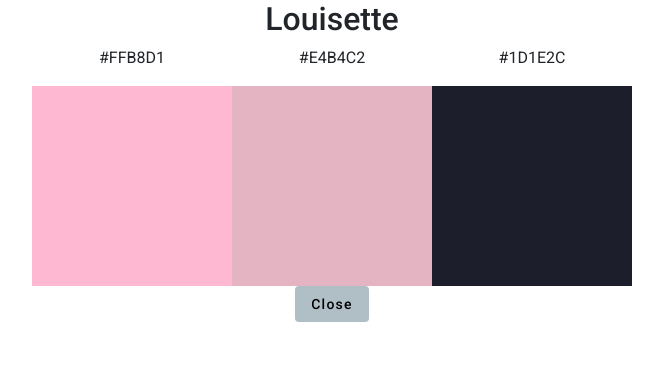
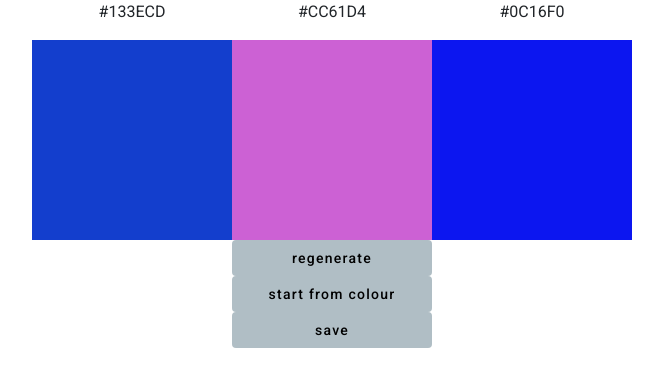
Before and after one commit to NikiDeVisscher/palette-generator, an Angular app: page / in a window 1280 px wide. Shown: the top 386 px of the page, without its empty margins (308-971 px from the left). Built offline with nearby package versions, Linux system fonts and the light colour scheme; data requests are answered from the project's data file.

Commit message:
Generate colour palette

```diff
--- a/src/app/app.component.html
+++ b/src/app/app.component.html
@@ -1 +1 @@
-<app-display-palette></app-display-palette>
+<app-generate-palette></app-generate-palette>
--- a/src/app/app.component.ts
+++ b/src/app/app.component.ts
@@ -1,11 +1,12 @@
 import { Component } from '@angular/core';
 import { RouterOutlet } from '@angular/router';
 import { DisplayPaletteComponent } from './components/display-palette/display-palette.component';
+import { GeneratePaletteComponent } from './components/generate-palette/generate-palette.component';
 
 @Component({
   selector: 'app-root',
   standalone: true,
-  imports: [DisplayPaletteComponent],
+  imports: [DisplayPaletteComponent, GeneratePaletteComponent],
   templateUrl: './app.component.html',
   styleUrl: './app.component.css'
 })
--- a/src/app/components/generate-palette/generate-palette.component.css
+++ b/src/app/components/generate-palette/generate-palette.component.css
@@ -0,0 +1,8 @@
+.actionButtons>div>button {
+    width: 200px;
+}
+
+.colour {
+    width: 200px;
+    height: 200px;
+}
--- a/src/app/components/generate-palette/generate-palette.component.html
+++ b/src/app/components/generate-palette/generate-palette.component.html
@@ -1 +1,23 @@
-<p>generate-palette works!</p>
+<div class="container">
+    <div class="row">
+        <div class="col" class="d-flex flex-row justify-content-center">
+                <ng-container *ngFor="let colour of colours">
+                    <div class="text-center">
+                        <p>{{ colour.hexCode|hex }}</p>
+                        <div [ngStyle]="{backgroundColor: setColour(colour)}" class="colour"></div>
+                    </div>
+                </ng-container>
+        </div>
+    </div>
+    <div class="row" class="actionButtons">
+        <div class="col" class="d-flex flex-row justify-content-center">
+            <button mat-flat-button color="accent">regenerate</button>
+        </div>
+        <div class="col" class="d-flex flex-row justify-content-center">
+            <button mat-flat-button color="accent">start from colour</button>
+        </div>
+        <div class="col" class="d-flex flex-row justify-content-center">
+            <button mat-flat-button color="accent">save</button>
+        </div>
+    </div>
+</div>
--- a/src/app/components/generate-palette/generate-palette.component.ts
+++ b/src/app/components/generate-palette/generate-palette.component.ts
@@ -2,16 +2,20 @@ import { Component, OnInit } from '@angular/core';
 import { Palette } from '../../models/palette.model';
 import { PaletteService } from '../../services/palette.service';
 import { Colour } from '../../models/colour.model';
+import { CommonModule } from '@angular/common';
+import { HexPipe } from '../../pipes/hex.pipe';
+import { MatButtonModule } from '@angular/material/button';
 
 @Component({
   selector: 'app-generate-palette',
   standalone: true,
-  imports: [],
+  imports: [CommonModule, HexPipe, MatButtonModule],
   templateUrl: './generate-palette.component.html',
   styleUrl: './generate-palette.component.css'
 })
 export class GeneratePaletteComponent implements OnInit {
   palette: Palette = new Palette;
+  colours: Colour[] = new Array;
   coloursAmount: number = 3;
 
   constructor(private paletteService: PaletteService) {}
@@ -19,6 +23,7 @@ export class GeneratePaletteComponent implements OnInit {
   ngOnInit(): void {
     //to add a palette, we need a name (empty string), and colours
     //to add a colour, we need a hexcode and rgb values
+    this.generatePalette();
   }
 
   onIncrementColours(): boolean {
@@ -46,7 +51,7 @@ export class GeneratePaletteComponent implements OnInit {
   }
 
   generatePalette() {
-    var newPalette = new Palette;
+    this.colours = new Array;
 
     for (var i = 0; i < this.coloursAmount; i++)
     {
@@ -56,15 +61,22 @@ export class GeneratePaletteComponent implements OnInit {
       newColour.bValue = Math.floor(Math.random() * 256);
 
       newColour.hexCode = this.toHex(newColour.rValue) + this.toHex(newColour.gValue) + this.toHex(newColour.bValue);
+      newColour.hexCode = newColour.hexCode.toUpperCase();
 
-      newPalette.colours.push(newColour);
+      this.colours.push(newColour);
     }
-
-    this.palette = newPalette;
   }
 
   toHex(num: number): string {
     var hex = num.toString(16);
     return hex.length === 1 ? '0' + hex : hex;
   }
+
+  setColour(colour: Colour): string {
+    var value = 'rgb(';
+    value += colour.rValue.toString() + ', ';
+    value += colour.gValue.toString() + ', ';
+    value += colour.bValue.toString() + ')';
+    return value;
+  }
 }
```
